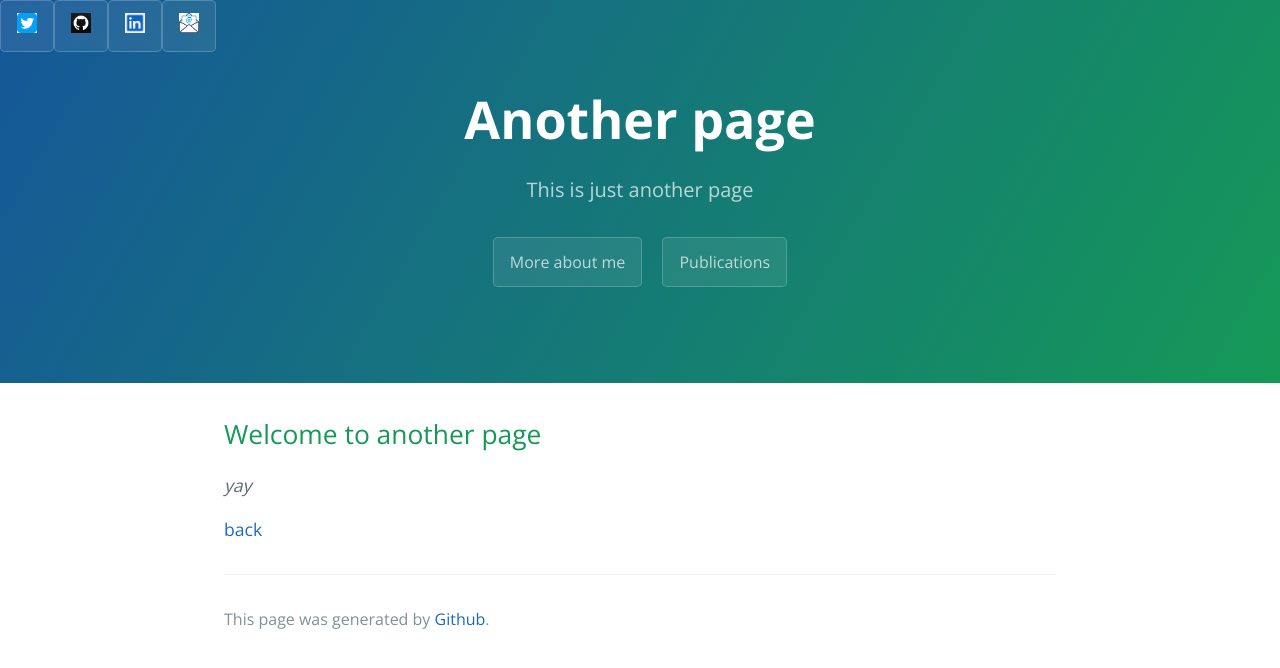
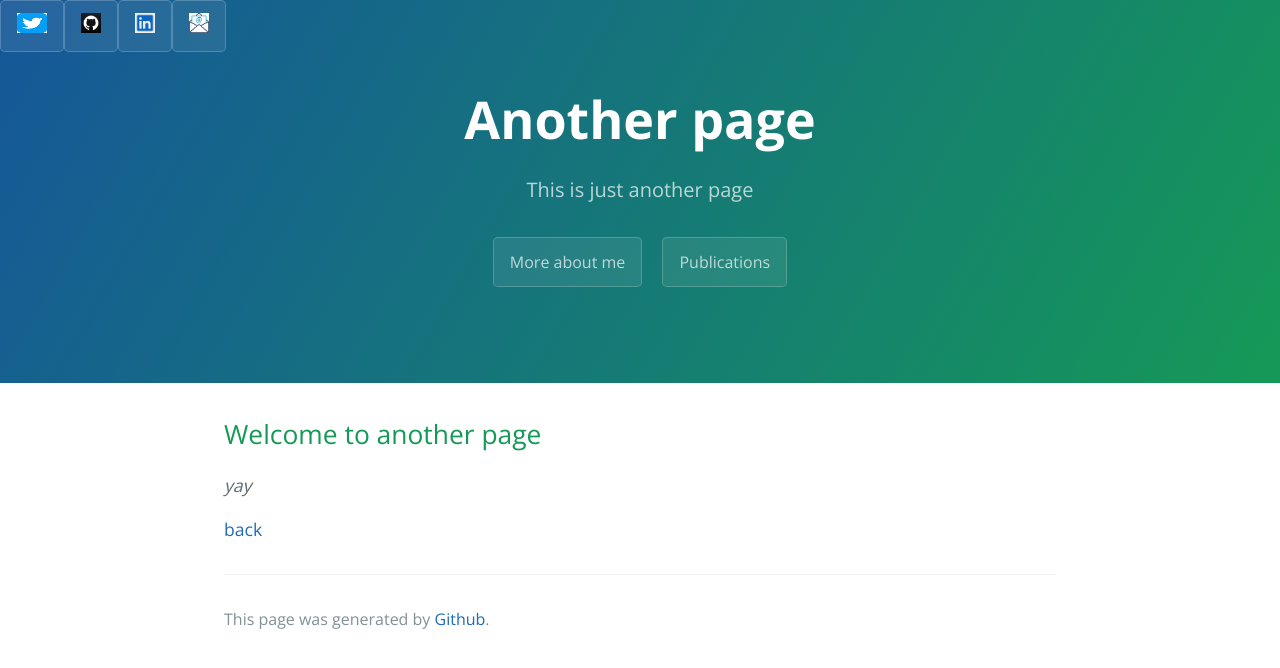
Before and after one commit to srrudrar/srrudrar.github.io, a Jekyll site: the page built from another-page.md, in a window 1280 px wide. Shown: the top 668 px of the page. Built offline with Jekyll 4.4.1, drawn with Linux system fonts in a browser that asks for light colours.

Commit message:
Update default.html

```diff
--- a/_layouts/default.html
+++ b/_layouts/default.html
@@ -36,16 +36,16 @@
   <ul>
     <li><z href="{{ "https://twitter.com/SrihitaR" }}" class="btn">
          <img alt="Twitter" src="Twitter.png"
-         width=20" height=20"> <li>
+         width=30" height=20"> </z>
     <li><z href="{{ "https://github.com/srrudrar" }}" class="btn">
          <img alt="Github" src="Github.png"
-         width=20" height=20"> <li>
+         width=20" height=20"> </z>
     <li><z href="{{ "https://www.linkedin.com/in/srihita-rudraraju-a7654453" }}" class="btn">
          <img alt="Linkedin" src="Linkedin.jfif"
-         width=20" height=20"> <li>
+         width=20" height=20"> </z>
     <li><z href="{{ "srihita.rudraraju@gmail.com" }}" class="btn">
          <img alt="Email" src="Email.png"
-         width=20" height=20"> <li>
+         width=20" height=20"> </z>
 
   </ul>
   </nav>
```
